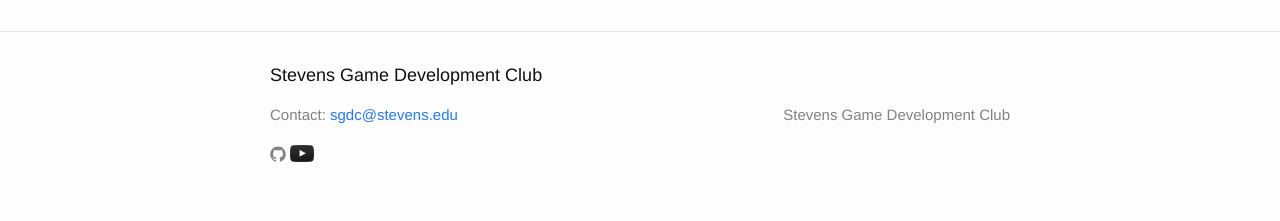
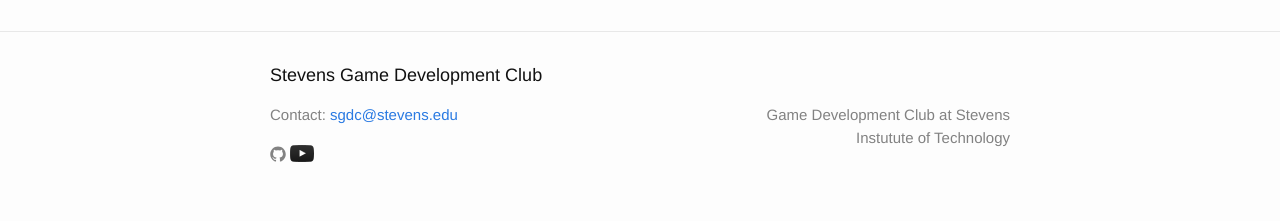
Before and after one commit to sgdc/sgdc.github.io, a Jekyll site: the page built from index.html, in a window 1280 px wide. Shown: the part 818-1039 px from the top of the page. Built offline with Jekyll 4.4.1, drawn with Linux system fonts in a browser that asks for light colours.

Commit message:
Updated description.

```diff
--- a/_config.yml
+++ b/_config.yml
@@ -2,7 +2,7 @@
 title: Stevens Game Development Club
 email: sgdc@stevens.edu
 description: > # this means to ignore newlines until "baseurl:"
-    Stevens Game Development Club
+    Game Development Club at Stevens Instutute of Technology
 baseurl: "" # the subpath of your site, e.g. /blog/
 url: "http://sgdc.github.io" # the base hostname & protocol for your site
 github_username: sgdc
```
